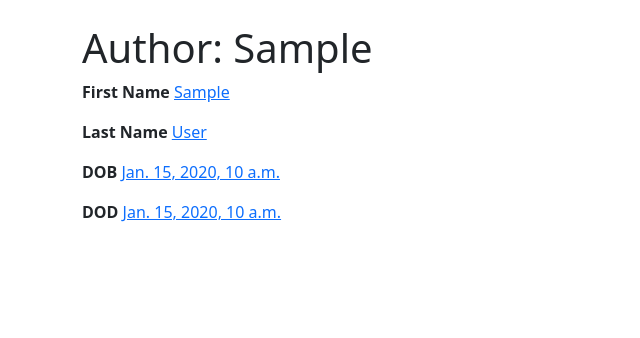
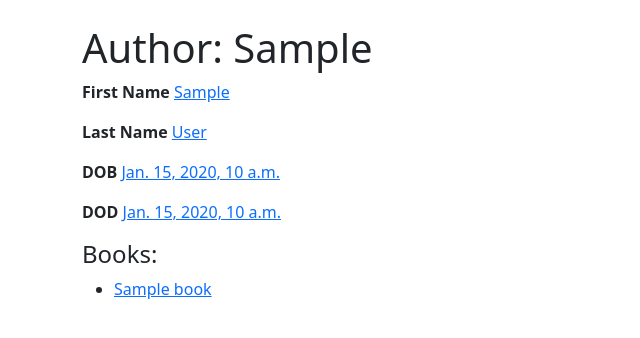
Before and after one commit to ksvarunbabu/locallibrary, a Django app: template catalog/templates/catalog/author_detail.html in a window 1280 px wide. Shown: the part 56-394 px from the top of the page, without its empty margins (0-640 px from the left). Run offline with Django 5.2, Linux system fonts and the light colour scheme; the template is opened without the code that fills it: most values are stand-ins (such as "Sample title", 1, 10 or a date in 2020).

Commit message:
updated author book

```diff
--- a/catalog/templates/catalog/author_detail.html
+++ b/catalog/templates/catalog/author_detail.html
@@ -5,5 +5,18 @@
     <p><strong>First Name</strong> <a href="">{{ author.first_name }}</a></p>
     <p><strong>Last Name</strong> <a href="">{{ author.last_name }}</a></p>
     <p><strong>DOB</strong> <a href="">{{ author.date_of_birth }}</a></p>
-    <p><strong>DOD</strong> <a href="">{{ author.date_of_death }}</a></p>
+    <p><strong>DOD</strong> <a href="">{{ author.date_of_death }}</a>
+    <h4>Books:</h4>
+
+    {% if author.book_set.all %}
+  <ul>
+    {% for book in author.book_set.all %}
+      <li>
+        <a href="{{ book.get_absolute_url }}">{{ book.title }}</a>
+      </li>
+    {% endfor %}
+  </ul>
+  {% else %}
+    <p>There are no books in the library.</p>
+  {% endif %}
 {%  endblock %}
```
